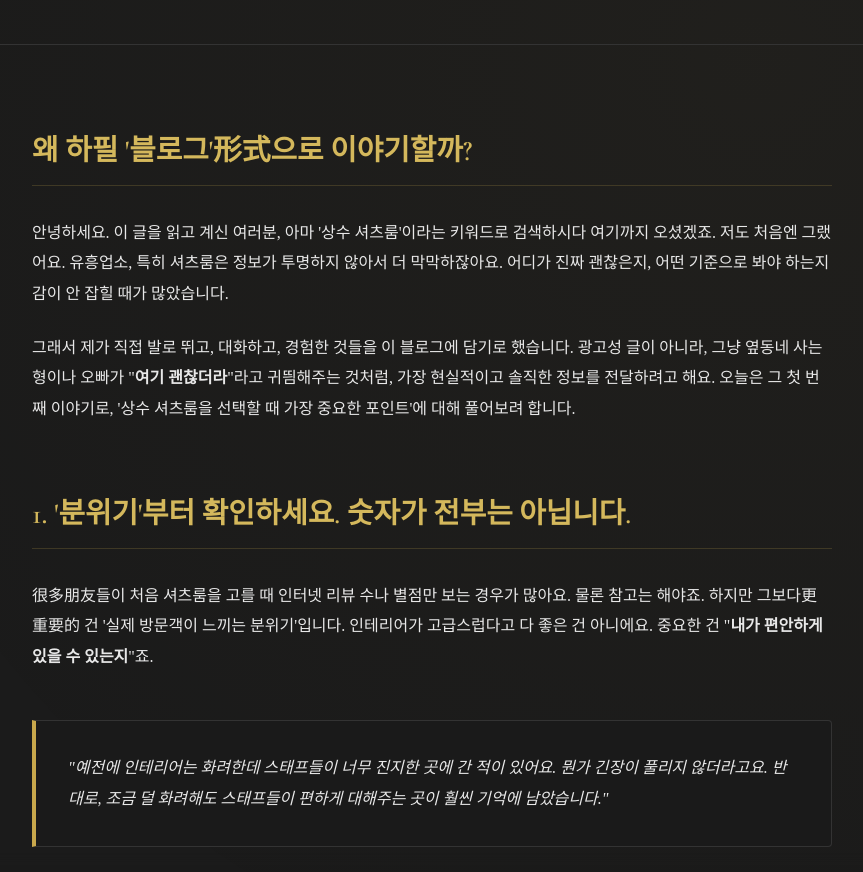
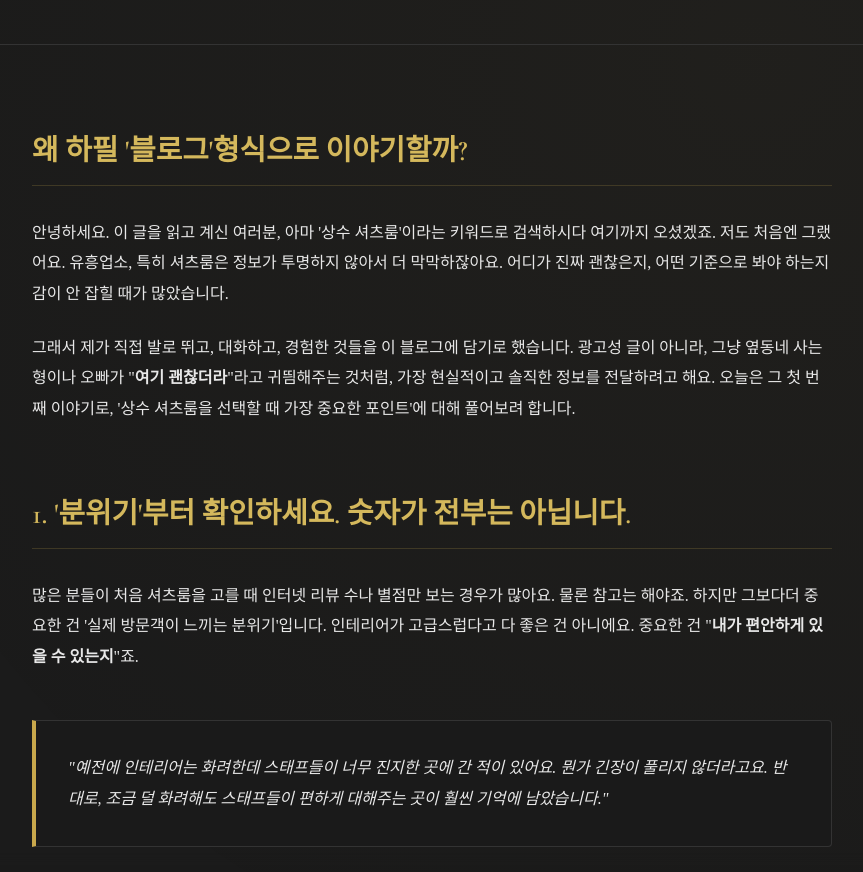
Before and after one commit to dydrkrtks7-cmd/bp-hapjeong-shirts, a plain HTML site: page blog.html in a window 1280 px wide. Shown: the part 360-1232 px from the top of the page, without its empty margins (208-1071 px from the left). Drawn offline with nearby package versions, Linux system fonts and the light colour scheme.

Commit message:
fix: 프롬프트 유출·한자 조각·반복 파손 제거 (2 files)

```diff
--- a/blog.html
+++ b/blog.html
@@ -212,7 +212,7 @@
 
             <div class="article-body">
                 <section class="article-section">
-                    <h2>왜 하필 '블로그'形式으로 이야기할까?</h2>
+                    <h2>왜 하필 '블로그'형식으로 이야기할까?</h2>
                     <p>
                         안녕하세요. 이 글을 읽고 계신 여러분, 아마 '상수 셔츠룸'이라는 키워드로 검색하시다 여기까지 오셨겠죠. 저도 처음엔 그랬어요. 유흥업소, 특히 셔츠룸은 정보가 투명하지 않아서 더 막막하잖아요. 어디가 진짜 괜찮은지, 어떤 기준으로 봐야 하는지 감이 안 잡힐 때가 많았습니다.
                     </p>
@@ -224,7 +224,7 @@
                 <section class="article-section">
                     <h2>1. '분위기'부터 확인하세요. 숫자가 전부는 아닙니다.</h2>
                     <p>
-                       很多朋友들이 처음 셔츠룸을 고를 때 인터넷 리뷰 수나 별점만 보는 경우가 많아요. 물론 참고는 해야죠. 하지만 그보다更重要的 건 '실제 방문객이 느끼는 분위기'입니다. 인테리어가 고급스럽다고 다 좋은 건 아니에요. 중요한 건 "<strong>내가 편안하게 있을 수 있는지</strong>"죠.
+                       많은 분들이 처음 셔츠룸을 고를 때 인터넷 리뷰 수나 별점만 보는 경우가 많아요. 물론 참고는 해야죠. 하지만 그보다더 중요한 건 '실제 방문객이 느끼는 분위기'입니다. 인테리어가 고급스럽다고 다 좋은 건 아니에요. 중요한 건 "<strong>내가 편안하게 있을 수 있는지</strong>"죠.
                     </p>
                     <div class="highlight-box">
                         <p>"예전에 인테리어는 화려한데 스태프들이 너무 진지한 곳에 간 적이 있어요. 뭔가 긴장이 풀리지 않더라고요. 반대로, 조금 덜 화려해도 스태프들이 편하게 대해주는 곳이 훨씬 기억에 남았습니다."</p>
```
Also changed, not shown: index.html (+2 -2 lines).
